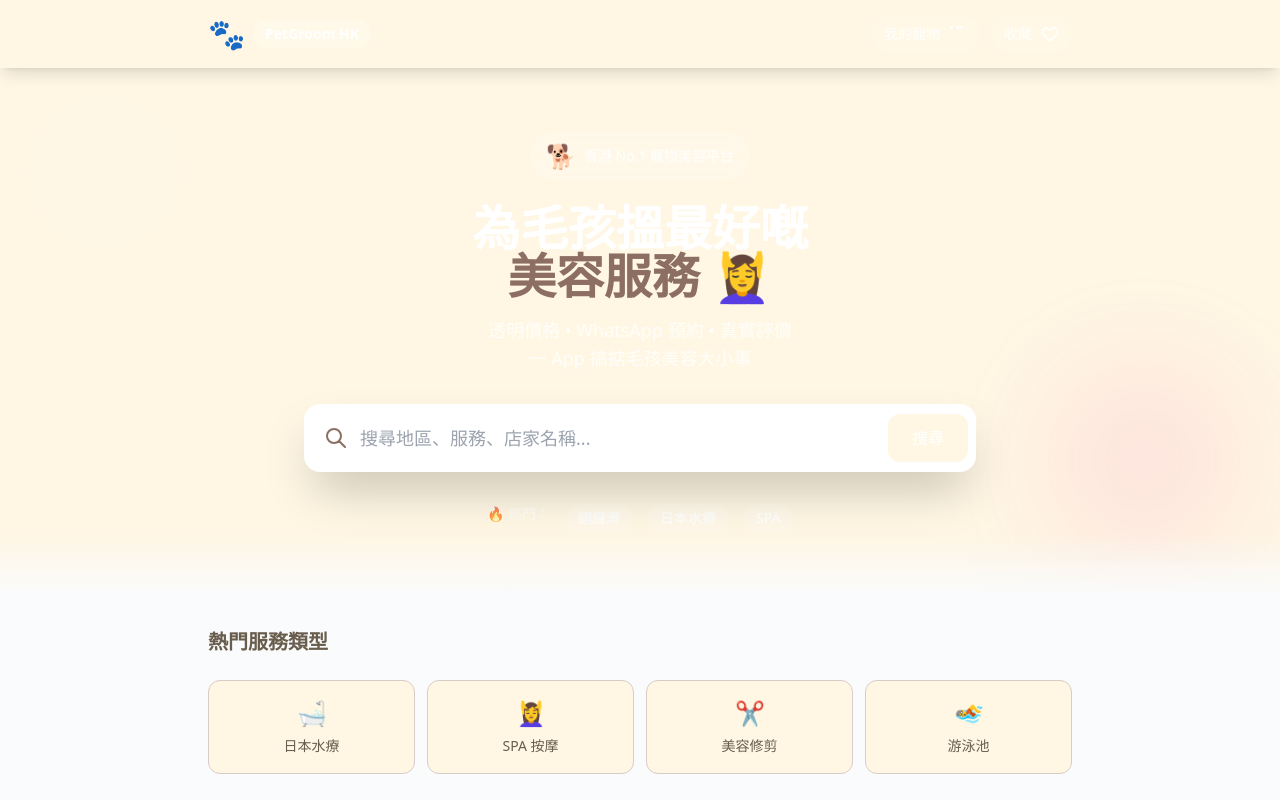
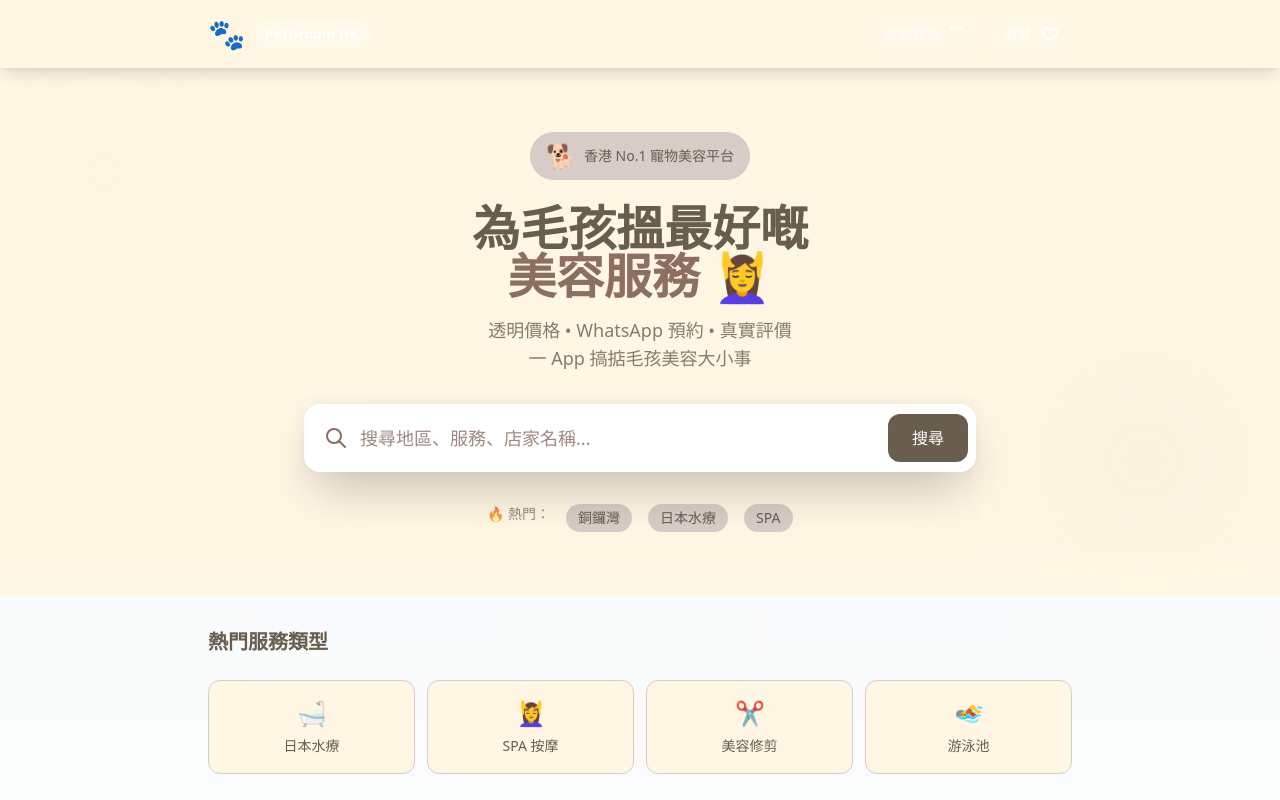
Before and after one commit to kaiyungli/PetGroomHK, a Next.js app in the folder web/: page / in a window 1280 px wide. Shown: the top 800 px of the page. Built offline with nearby package versions, Linux system fonts and the light colour scheme.

Commit message:
UI: Fix Hero text colors to brown #695D4E

```diff
--- a/web/src/pages/index.js
+++ b/web/src/pages/index.js
@@ -88,43 +88,43 @@ function Header({ onShowFavorites }) {
 
 function Hero({ onSearchFocus }) {
   return (
-    <div className="relative bg-gradient-to-br from-[#FFF7E4] via-[#FFF7E4] to-[#FFF7E4] overflow-hidden">
-      <div className="absolute inset-0 opacity-20">
-        <div className="absolute top-10 left-10 w-32 h-32 bg-white rounded-full filter blur-3xl animate-pulse"></div>
-        <div className="absolute bottom-10 right-10 w-48 h-48 bg-pink-400 rounded-full filter blur-3xl animate-pulse delay-1000"></div>
+    <div className="relative bg-[#FFF7E4] overflow-hidden">
+      <div className="absolute inset-0 opacity-10">
+        <div className="absolute top-10 left-10 w-32 h-32 bg-[#D7CCC8] rounded-full filter blur-3xl animate-pulse"></div>
+        <div className="absolute bottom-10 right-10 w-48 h-48 bg-[#BCAAA4] rounded-full filter blur-3xl animate-pulse delay-1000"></div>
       </div>
       <div className="relative max-w-4xl mx-auto px-4 py-16 text-center">
-        <div className="inline-flex items-center gap-2 bg-white/20 backdrop-blur rounded-full px-4 py-2 mb-6">
+        <div className="inline-flex items-center gap-2 bg-[#D7CCC8] rounded-full px-4 py-2 mb-6">
           <span className="text-2xl">🐕</span>
-          <span className="text-white/90 text-sm font-medium">香港 No.1 寵物美容平台</span>
+          <span className="text-[#695D4E] text-sm font-medium">香港 No.1 寵物美容平台</span>
         </div>
-        <h1 className="text-3xl sm:text-4xl md:text-5xl font-bold text-white mb-4 leading-tight">
+        <h1 className="text-3xl sm:text-4xl md:text-5xl font-bold text-[#695D4E] mb-4 leading-tight">
           為毛孩搵最好嘅<br />
           <span className="text-[#8D6E63]">美容服務 💆‍♀️</span>
         </h1>
-        <p className="text-white/80 text-lg mb-8 max-w-xl mx-auto">
+        <p className="text-[#695D4E]/80 text-lg mb-8 max-w-xl mx-auto">
           透明價格 • WhatsApp 預約 • 真實評價<br />
           一 App 搞掂毛孩美容大小事
         </p>
         <div className="relative max-w-2xl mx-auto" onClick={onSearchFocus}>
-          <div className="absolute inset-0 bg-gradient-to-r from-[#FFF7E4] to-[#FFF7E4] rounded-2xl blur opacity-30"></div>
+          <div className="absolute inset-0 bg-[#D7CCC8] rounded-2xl blur opacity-30"></div>
           <div className="relative flex items-center bg-white rounded-2xl shadow-2xl p-2">
             <svg className="w-6 h-6 text-[#8D6E63] ml-3" fill="none" stroke="currentColor" viewBox="0 0 24 24"><path strokeLinecap="round" strokeLinejoin="round" strokeWidth={2} d="M21 21l-6-6m2-5a7 7 0 11-14 0 7 7 0 0114 0z" /></svg>
             <input type="text" placeholder="搜尋地區、服務、店家名稱..."
-              className="flex-1 py-3 px-3 bg-transparent focus:outline-none text-gray-700 placeholder-gray-400 text-lg" />
-            <button className="bg-gradient-to-r from-[#FFF7E4] to-[#FFF7E4] text-white px-6 py-3 rounded-xl font-medium hover:shadow-lg transition-all">
+              className="flex-1 py-3 px-3 bg-transparent focus:outline-none text-[#695D4E] placeholder-[#A1887F] text-lg" />
+            <button className="bg-[#695D4E] text-white px-6 py-3 rounded-xl font-medium hover:bg-[#5D4E3E] transition-all">
               搜尋
             </button>
           </div>
         </div>
         <div className="flex flex-wrap justify-center gap-4 mt-8">
-          <span className="text-white/70 text-sm">🔥 熱門：</span>
-          <span className="bg-white/20 text-white px-3 py-1 rounded-full text-sm cursor-pointer hover:bg-white/30 transition">銅鑼灣</span>
-          <span className="bg-white/20 text-white px-3 py-1 rounded-full text-sm cursor-pointer hover:bg-white/30 transition">日本水療</span>
-          <span className="bg-white/20 text-white px-3 py-1 rounded-full text-sm cursor-pointer hover:bg-white/30 transition">SPA</span>
+          <span className="text-[#695D4E]/70 text-sm">🔥 熱門：</span>
+          <span className="bg-[#D7CCC8] text-[#695D4E] px-3 py-1 rounded-full text-sm cursor-pointer hover:bg-[#BCAAA4] transition">銅鑼灣</span>
+          <span className="bg-[#D7CCC8] text-[#695D4E] px-3 py-1 rounded-full text-sm cursor-pointer hover:bg-[#BCAAA4] transition">日本水療</span>
+          <span className="bg-[#D7CCC8] text-[#695D4E] px-3 py-1 rounded-full text-sm cursor-pointer hover:bg-[#BCAAA4] transition">SPA</span>
         </div>
       </div>
-      <div className="absolute bottom-0 left-0 right-0 h-16 bg-gradient-to-t from-gray-50 to-transparent"></div>
+      <div className="absolute bottom-0 left-0 right-0 h-16 bg-gradient-to-t from-[#FFF7E4] to-transparent"></div>
     </div>
   );
 }
```
